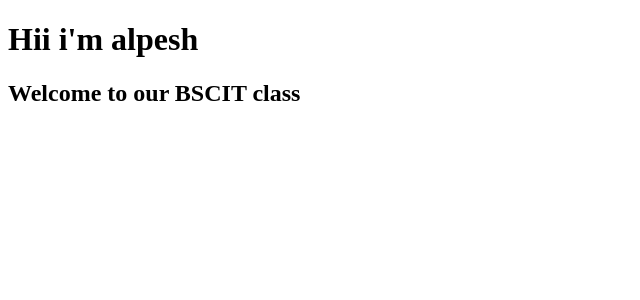
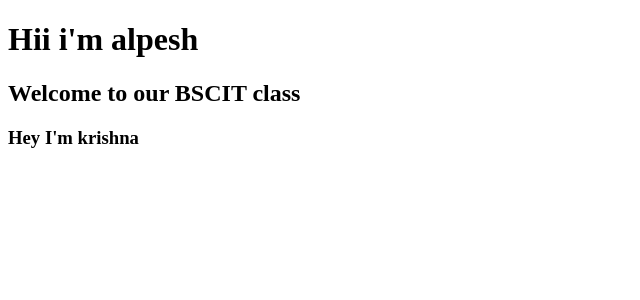
Before and after one commit to nichatalpesh-dot/Student-record, a React (Vite) app: page / in a window 1280 px wide. Shown: the top 300 px of the page, without its empty margins (0-640 px from the left). Built offline with nearby package versions, Linux system fonts and the light colour scheme.

Commit message:
Initial commit

```diff
--- a/src/App.jsx
+++ b/src/App.jsx
@@ -7,6 +7,7 @@ function App() {
     <>
       <h1>Hii i'm alpesh</h1>
       <h2>Welcome to our BSCIT class</h2>
+      <h3>Hey I'm krishna</h3>
     </>
   )
 }
```
